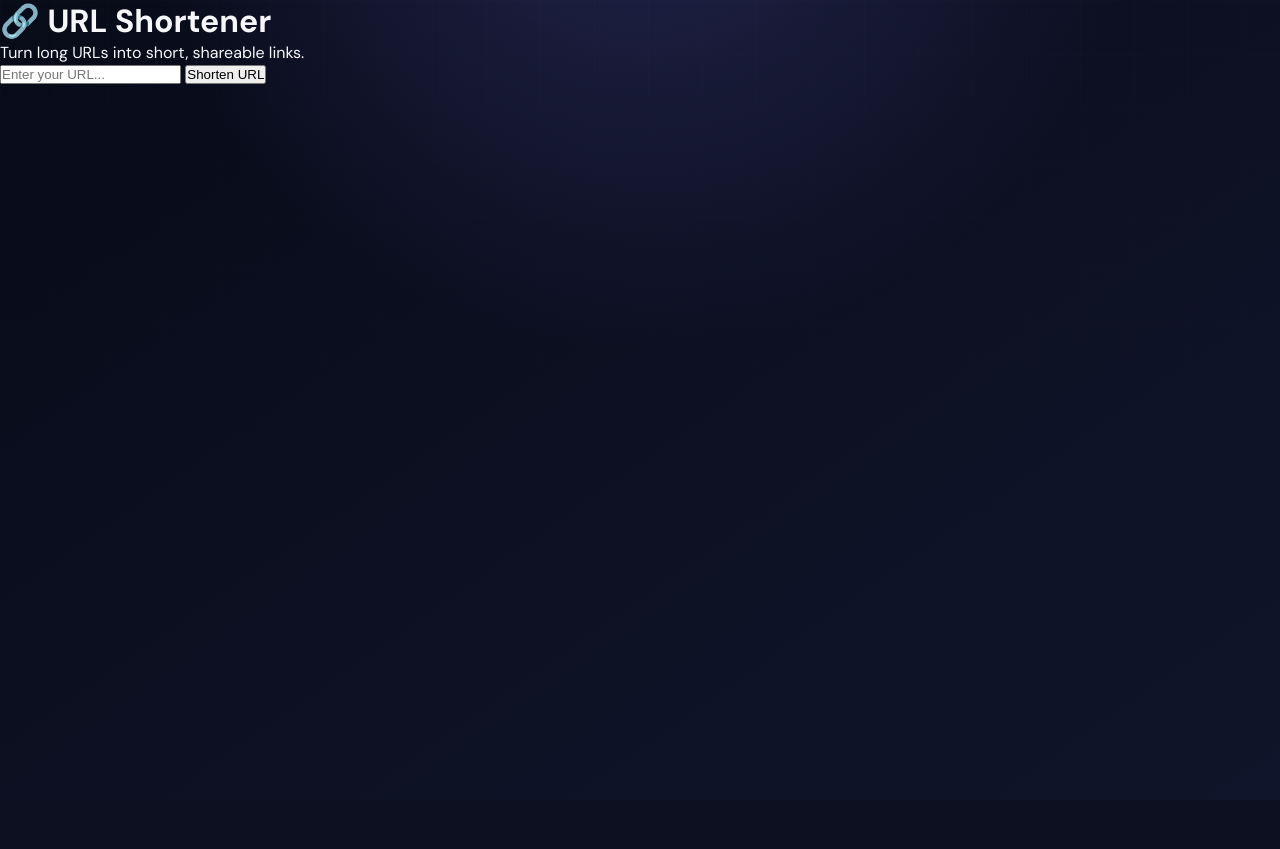
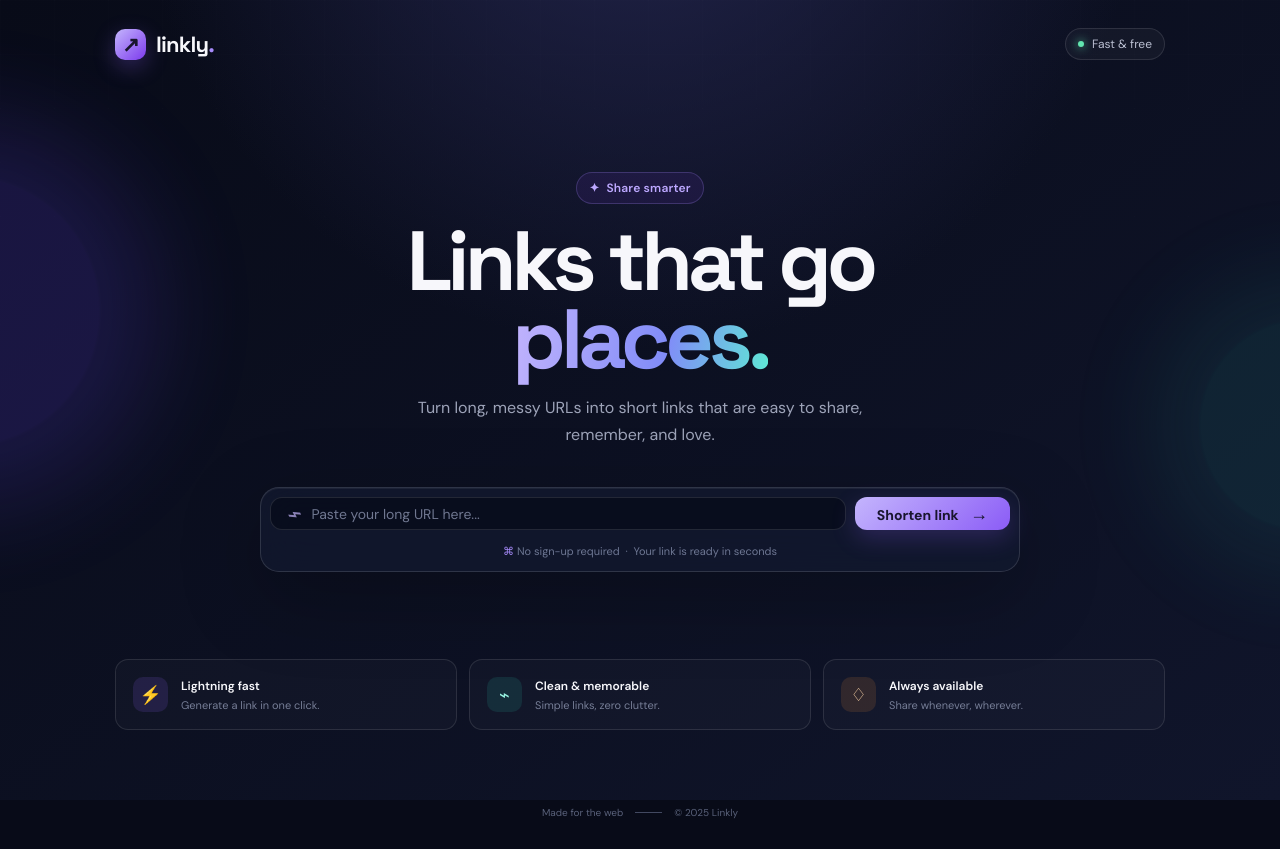
Before and after one commit to vibecodersxdddddd/url-shortener-flasks, a Flask app: page / in a window 1280 px wide. Before the commit the page ends 220 px from the top, so only its background shows below. Run offline with Flask 3, Linux system fonts and the light colour scheme.

Commit message:
Redesign URL shortener landing page with polished Linkly UI

```diff
--- a/templates/index.html
+++ b/templates/index.html
@@ -3,39 +3,55 @@
 <head>
     <meta charset="UTF-8">
     <meta name="viewport" content="width=device-width, initial-scale=1.0">
-    <title>URL Shortener</title>
+    <meta name="theme-color" content="#0b1020">
+    <meta name="description" content="Create clean, shareable short links in seconds.">
+    <title>Linkly — Simple URL Shortener</title>
+    <link rel="preconnect" href="https://fonts.googleapis.com">
+    <link rel="preconnect" href="https://fonts.gstatic.com" crossorigin>
+    <link href="https://fonts.googleapis.com/css2?family=DM+Sans:wght@400;500;600;700&family=Space+Grotesk:wght@500;600;700&display=swap" rel="stylesheet">
     <link rel="stylesheet" href="{{ url_for('static', filename='style.css') }}">
 </head>
-
 <body>
-
-    <div class="container">
-        <h1>🔗 URL Shortener</h1>
-
-        <p>Turn long URLs into short, shareable links.</p>
-
-        <form action="/shorten" method="POST">
-            <input
-                type="text"
-                name="url"
-                placeholder="Enter your URL..."
-                required
-            >
-
-            <button type="submit">Shorten URL</button>
-        </form>
-
-        {% if short_url %}
-        <div class="result">
-            <p>Your shortened URL:</p>
-
-            <a href="{{ short_url }}" target="_blank">
-                {{ short_url }}
-            </a>
-        </div>
-        {% endif %}
-
-    </div>
-
+    <div class="orb orb-one"></div><div class="orb orb-two"></div>
+    <main class="page-shell">
+        <nav class="navbar" aria-label="Main navigation">
+            <a class="brand" href="{{ url_for('home') }}" aria-label="Linkly home"><span class="brand-mark">↗</span><span>linkly<span class="brand-dot">.</span></span></a>
+            <span class="status-pill"><span class="status-dot"></span> Fast &amp; free</span>
+        </nav>
+        <section class="hero" aria-labelledby="page-title">
+            <div class="eyebrow"><span>✦</span> Share smarter</div>
+            <h1 id="page-title">Links that go<br><span>places.</span></h1>
+            <p class="subtitle">Turn long, messy URLs into short links that are easy to share, remember, and love.</p>
+            <div class="shortener-card">
+                <form action="/shorten" method="POST" class="shorten-form">
+                    <label for="url" class="sr-only">URL to shorten</label>
+                    <div class="input-wrap"><span class="input-icon">⌁</span><input id="url" type="url" name="url" placeholder="Paste your long URL here..." autocomplete="url" required></div>
+                    <button type="submit">Shorten link <span>→</span></button>
+                </form>
+                <p class="hint"><span>⌘</span> No sign-up required&nbsp; · &nbsp;Your link is ready in seconds</p>
+                {% if short_url %}
+                <div class="result" role="status">
+                    <div class="result-heading"><span class="success-icon">✓</span><span>Your short link is ready</span></div>
+                    <div class="result-row"><a id="short-url" href="{{ short_url }}" target="_blank" rel="noopener">{{ short_url }}</a><button type="button" class="copy-button" onclick="copyLink(this)" aria-label="Copy shortened URL">Copy link</button></div>
+                    <span class="copy-feedback" aria-live="polite"></span>
+                </div>
+                {% endif %}
+            </div>
+        </section>
+        <section class="benefits" aria-label="Features">
+            <article class="benefit"><span class="benefit-icon violet">⚡</span><div><h2>Lightning fast</h2><p>Generate a link in one click.</p></div></article>
+            <article class="benefit"><span class="benefit-icon mint">⌁</span><div><h2>Clean &amp; memorable</h2><p>Simple links, zero clutter.</p></div></article>
+            <article class="benefit"><span class="benefit-icon peach">♢</span><div><h2>Always available</h2><p>Share whenever, wherever.</p></div></article>
+        </section>
+        <footer><span>Made for the web</span><span class="footer-line"></span><span>© 2025 Linkly</span></footer>
+    </main>
+    <script>
+        async function copyLink(button) {
+            const link = document.getElementById('short-url').href;
+            const feedback = document.querySelector('.copy-feedback');
+            try { await navigator.clipboard.writeText(link); button.textContent = 'Copied ✓'; button.classList.add('copied'); feedback.textContent = 'Copied to your clipboard'; setTimeout(() => { button.textContent = 'Copy link'; button.classList.remove('copied'); feedback.textContent = ''; }, 2200); }
+            catch (error) { feedback.textContent = 'Could not copy automatically — select the link to copy it.'; }
+        }
+    </script>
 </body>
 </html>
```
